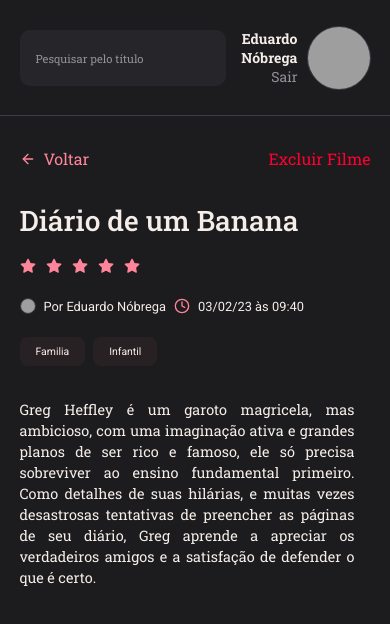
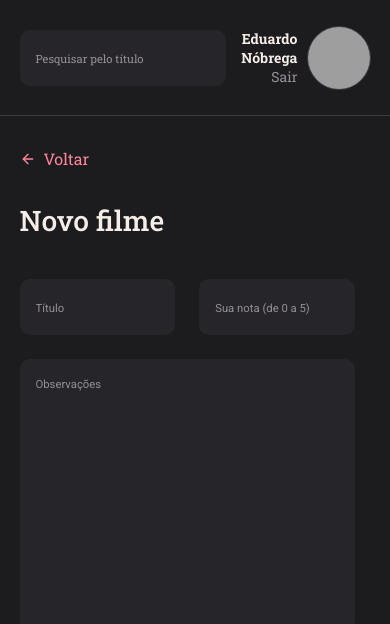
Before and after one commit to eduardonobrega/rocketmovies-frontend, a React (Vite) app: page / in a window 390 px wide. Shown: the top 624 px of the page. Built offline with nearby package versions, Linux system fonts and the light colour scheme; grey boxes are pictures that could not be loaded.

Commit message:
TextArea

```diff
--- /dev/null
+++ b/src/components/TextArea/index.jsx
@@ -0,0 +1,9 @@
+import { Container } from "./styles";
+
+export function TextArea({ value, ...rest}) {
+  return (
+    <Container  value={value} {...rest}>
+
+    </Container>
+  )
+}
--- /dev/null
+++ b/src/components/TextArea/styles.js
@@ -0,0 +1,22 @@
+import styled from 'styled-components';
+
+export const Container = styled.textarea`
+  width: 100%;
+  height: 27.4rem;
+
+  padding: 1.9rem 1.6rem;
+
+  border: none;
+  outline: none;
+  border-radius: 1rem;
+
+  background-color: ${({ theme }) => theme.COLORS.GRAY_900};
+  color: ${({ theme }) => theme.COLORS.WHITE};
+  resize: none;
+
+  font-size: clamp(1.4rem, 1.2rem + 0.625vw, 1.6rem);
+  &::placeholder {
+    font-size: clamp(1rem, 0.4rem + 1.875vw, 1.6rem);
+    color: ${({ theme }) => theme.COLORS.GRAY_800};
+  }
+`;
--- a/src/main.jsx
+++ b/src/main.jsx
@@ -5,13 +5,13 @@ import { ThemeProvider } from 'styled-components';
 import GlobalStyles from './styles/global';
 import theme from './styles/theme';
 
-import { Details } from './pages/Details';
+import { New } from './pages/New';
 
 ReactDOM.createRoot(document.getElementById('root')).render(
   <React.StrictMode>
     <ThemeProvider theme={theme}>
       <GlobalStyles/>
-      <Details />
+      <New />
     </ThemeProvider>
   </React.StrictMode>
 );
--- /dev/null
+++ b/src/pages/New/index.jsx
@@ -0,0 +1,61 @@
+import { FiArrowLeft } from 'react-icons/fi';
+
+import { Header } from '../../components/Header';
+import { ButtonText } from '../../components/ButtonText';
+import { Input } from '../../components/Input';
+import { TextArea } from '../../components/TextArea';
+// import {} from '../../components'
+
+import { Container, Content, Form } from './styles';
+
+export function New() {
+  return (
+    <Container>
+      <Header readOnly />
+
+      <a>
+        <ButtonText text="Voltar" icon={FiArrowLeft} />
+      </a>
+      <main>
+        <Content>
+          <h1>Novo filme</h1>
+
+          <Form>
+            <div className="twoColumns">
+              <Input type="text" placeholder="Título" />
+
+              <Input
+                type="number"
+                placeholder="Sua nota (de 0 a 5)"
+                min="0"
+                max="5"
+              />
+            </div>
+
+            <TextArea placeholder="Observações" />
+
+            {/* <Section title="Marcadores"> */}
+            {/* <NoteItem
+                  key={String(index)}
+                  value={tag}
+                  onClick={() => handleRemoveTag(tag)}
+                />
+
+              <NoteItem
+                isNew
+                value={newTag}
+                onChange={(e) => setNewTag(e.target.value)}
+                onClick={handleAddTag}
+              /> */}
+            {/* </Section> */}
+
+            <div className="twoColumns">
+              {/* <Button title="Limpar" onClick={clearNote} /> */}
+              {/* <Button title="Salvar alterações" onClick={addNote} /> */}
+            </div>
+          </Form>
+        </Content>
+      </main>
+    </Container>
+  );
+}
--- /dev/null
+++ b/src/pages/New/styles.js
@@ -0,0 +1,58 @@
+import styled from 'styled-components';
+
+export const Container = styled.div`
+  height: 100vh;
+  display: grid;
+  grid-template-areas:
+    'header'
+    'a'
+    'content';
+  grid-template-rows: 11.6rem 8.5rem auto;
+
+  > a {
+    grid-area: a;
+    display: flex;
+    align-items: center;
+    width: min(90%, 113.7rem);
+    margin: 0 auto;
+  }
+
+  > main {
+    overflow-y: auto;
+    width: min(90%, 113.7rem);
+    margin: 0 auto;
+    padding-right: 1.6rem;
+  }
+`;
+
+export const Content = styled.div`
+  grid-area: content;
+  padding-bottom: 4rem;
+
+  h1 {
+    margin: 0 0 4rem;
+    font-weight: 500;
+    font-size: clamp(2.6rem, 1.6rem + 3.125vw, 3.6rem);
+  }
+`;
+
+export const Form = styled.form`
+  display: flex;
+  flex-direction: column;
+  gap: clamp(2rem, 0rem + 6.25vw, 4rem);
+
+  .twoColumns {
+    columns: 2;
+    gap: clamp(2rem, 0rem + 6.25vw, 4rem);
+  }
+
+  input,
+  textarea {
+    font-family: 'Roboto', sans-serif;
+  }
+
+  > div > button:first-child {
+    background-color: ${({ theme }) => theme.COLORS.BACKGROUND_900};
+    color: ${({ theme }) => theme.COLORS.PINK_900};
+  }
+`;
```
